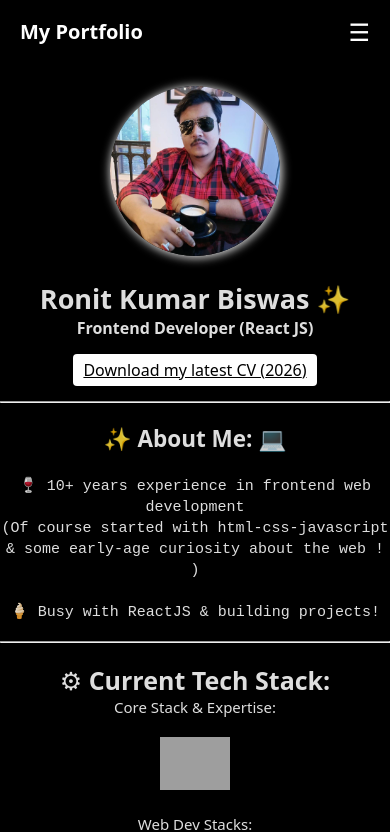
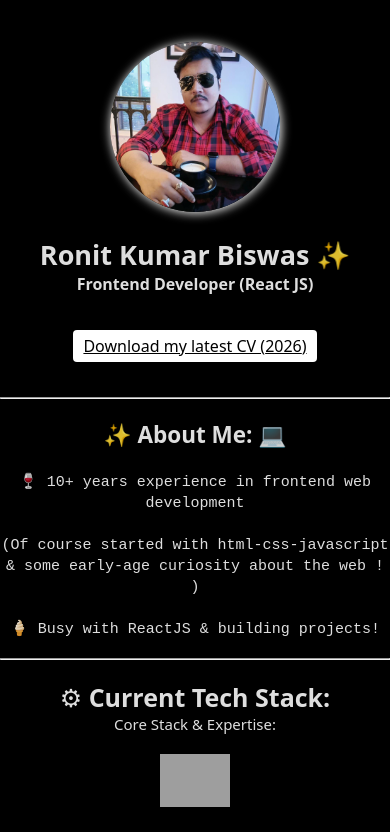
Before and after one commit to ronitkbiswas/myPortfolio, a React (Vite) app: page / in a window 390 px wide. Shown: the top 832 px of the page. Built offline with nearby package versions, Linux system fonts and the light colour scheme; grey boxes are pictures that could not be loaded.

Commit message:
deleted navbar

```diff
--- a/src/AboutMe.jsx
+++ b/src/AboutMe.jsx
@@ -3,7 +3,7 @@ export default function AboutMe() {
         <>
         <h2>✨ About Me: 💻</h2>
         <br></br>
-        <span style={{fontSize:"15px", fontFamily: "monospace"}}>🍷 10+ years experience in frontend web development <br></br>(Of course started with html-css-javascript<br></br> & some early-age curiosity about the web ! )
+        <span style={{fontSize:"15px", fontFamily: "monospace"}}>🍷 10+ years experience in frontend web development<br></br> <br></br>(Of course started with html-css-javascript<br></br> & some early-age curiosity about the web ! )
 <br></br><br></br>
 🍦 Busy with ReactJS & building projects!
 
--- a/src/App.jsx
+++ b/src/App.jsx
@@ -5,15 +5,11 @@ import SocialLinks from "./assets/SocialLinks";
 import AboutMe from "./AboutMe";
 import TechStack from "./assets/TechStack";
 import Workstation from "./assets/Workstation";
-import Navbar from "./Navbar";
 
 function App() {
   return (
     <div className="body">
-      <Navbar />
-      <br></br>
-      <br></br>
-      <br></br>
+       <br></br>
       <div
         className="main"
         style={{ fontSize: "15px", marginTop: "20px", textAlign: "center" }}
--- a/src/Navbar.jsx
+++ /dev/null
@@ -1,37 +0,0 @@
-import { useState } from "react";
-import "./navbar.css";
-
-export default function Navbar() {
-  const [open, setOpen] = useState(false);
-
-  return (
-    <nav className="nav">
-      <div className="nav-container">
-        <h1 className="logo">My Portfolio</h1>
-
-        {/* Desktop */}
-        <div className="nav-links">
-          <a href="#">Home</a>
-          <a href="#">About Me</a>
-          <a href="#">My Projects</a>
-          <a href="#">Contact Me</a>
-          <a href="#">Hire Me</a>
-        </div>
-
-        {/* Mobile Button */}
-        <div className="menu-btn" onClick={() => setOpen(!open)}>
-          {open ? "✕" : "☰"}
-        </div>
-      </div>
-
-      {/* Mobile Menu */}
-      <div className={`mobile-menu ${open ? "active" : ""}`}>
-        <a href="#" onClick={() => setOpen(false)}>Home</a>
-        <a href="#" onClick={() => setOpen(false)}>About Me</a>
-        <a href="#" onClick={() => setOpen(false)}>My Projects</a>
-        <a href="#" onClick={() => setOpen(false)}>Contact Me</a>
-      <a href="#" onClick={() => setOpen(false)}>Hire Me</a>
-      </div>
-    </nav>
-  );
-}
--- a/src/assets/DownloadCV.jsx
+++ b/src/assets/DownloadCV.jsx
@@ -10,7 +10,7 @@ function DownloadCV() {
         Download my latest CV ({new Date().getFullYear()})
       </button>
       </a> */}
-      <br></br>
+      <br></br><br></br>
 <a
 style={{fontSize:"16px",textDecoration: ""}}
   href="/cv/ronitkbiswas_2026.pdf"
@@ -19,7 +19,7 @@ style={{fontSize:"16px",textDecoration: ""}}
   onClick={notify}
 >
   Download my latest CV ({new Date().getFullYear()})
-</a>
+</a><br></br>
       <br></br><br></br><hr></hr><br></br>
 
       <ToastContainer />
--- a/src/navbar.css
+++ /dev/null
@@ -1,79 +0,0 @@
-* {
-  margin: 0;
-  padding: 0;
-  box-sizing: border-box;
-}
-
-.nav {
-  position: fixed;
-  width: 100%;
-  top: 0;
-  background: rgba(0,0,0,0.7);
-  backdrop-filter: blur(10px);
-  color: white;
-  z-index: 1000;
-}
-
-.nav-container {
-  display: flex;
-  justify-content: space-between;
-  align-items: center;
-  padding: 15px 20px;
-}
-
-.logo {
-  font-size: 20px;
-}
-
-.nav-links {
-  display: flex;
-  gap: 30px;
-}
-
-.nav-links a {
-  color: white;
-  text-decoration: none;
-  transition: 0.3s;
-}
-
-.nav-links a:hover {
-  color: gray;
-}
-
-/* Mobile */
-.menu-btn {
-  display: none;
-  font-size: 24px;
-  cursor: pointer;
-}
-
-.mobile-menu {
-  max-height: 0;
-  overflow: hidden;
-  display: flex;
-  flex-direction: column;
-  align-items: center;
-  background: rgba(0,0,0,0.9);
-  transition: all 0.3s ease;
-}
-
-.mobile-menu a {
-  padding: 15px;
-  color: white;
-  text-decoration: none;
-}
-
-.mobile-menu.active {
-  max-height: 300px;
-}
-
-/* Responsive */
-@media (max-width: 768px) {
-  .nav-links {
-    display: none;
-  }
-
-  .menu-btn {
-    display: block;
-  }
-}
```
